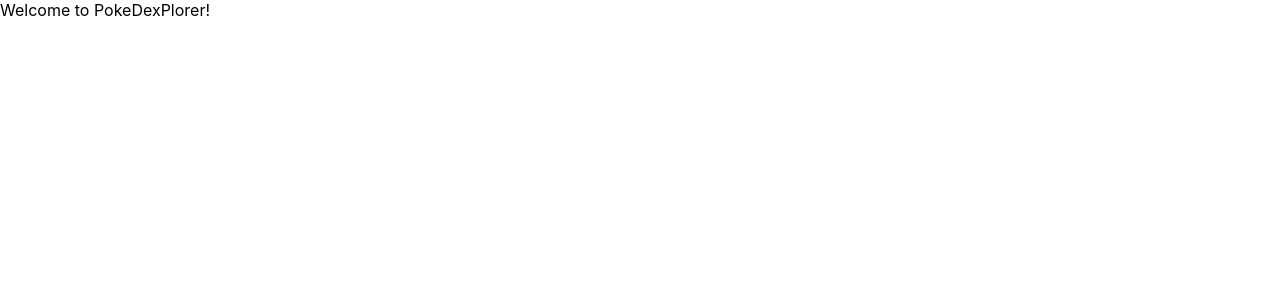
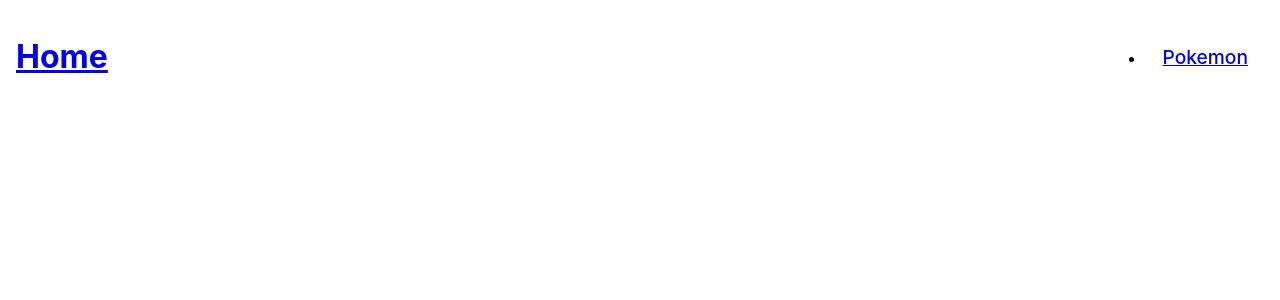
Before and after one commit to vincebreezy/pokedexplorer, a React (Create React App) app in the folder frontend/our-app/: page / in a window 1280 px wide. Shown: the top 300 px of the page. Built offline with nearby package versions, Linux system fonts and the light colour scheme.

Commit message:
started nav bar

```diff
--- /dev/null
+++ b/frontend/our-app/src/components/Navbar.js
@@ -0,0 +1,21 @@
+import "./NavbarStyles.css"
+
+import React from 'react'
+import {Link} from "react-router-dom"
+
+const Navbar = () => {
+  return (
+    <div className = "header">
+        <Link to = "/">
+            <h1>Home</h1>
+        </Link>
+        <ul className = "nav-menu">
+            <li>
+                <Link to = "/pokemon">Pokemon</Link>
+            </li>
+        </ul>
+    </div>
+  )
+}
+
+export default Navbar
--- /dev/null
+++ b/frontend/our-app/src/components/NavbarStyles.css
@@ -0,0 +1,19 @@
+.header{
+    display: flex;
+    justify-content: space-between;
+    align-items: center;
+    padding: 1rem;
+}
+.nav-menu{
+    display:flex;
+}
+
+.nav-menu li{
+    padding: 0 1rem;
+}
+
+.nav-menu li a{
+    font-size: 1.2rem;
+    font-weight: 500;
+
+}
--- a/frontend/our-app/src/routes/Home.js
+++ b/frontend/our-app/src/routes/Home.js
@@ -1,8 +1,11 @@
 import React from 'react'
+import Navbar from "../components/Navbar"
 
 const Home = () => {
   return (
-    <div>Welcome to PokeDexPlorer!</div>
+    <div>
+        <Navbar />
+    </div>
   )
 }
 
```
